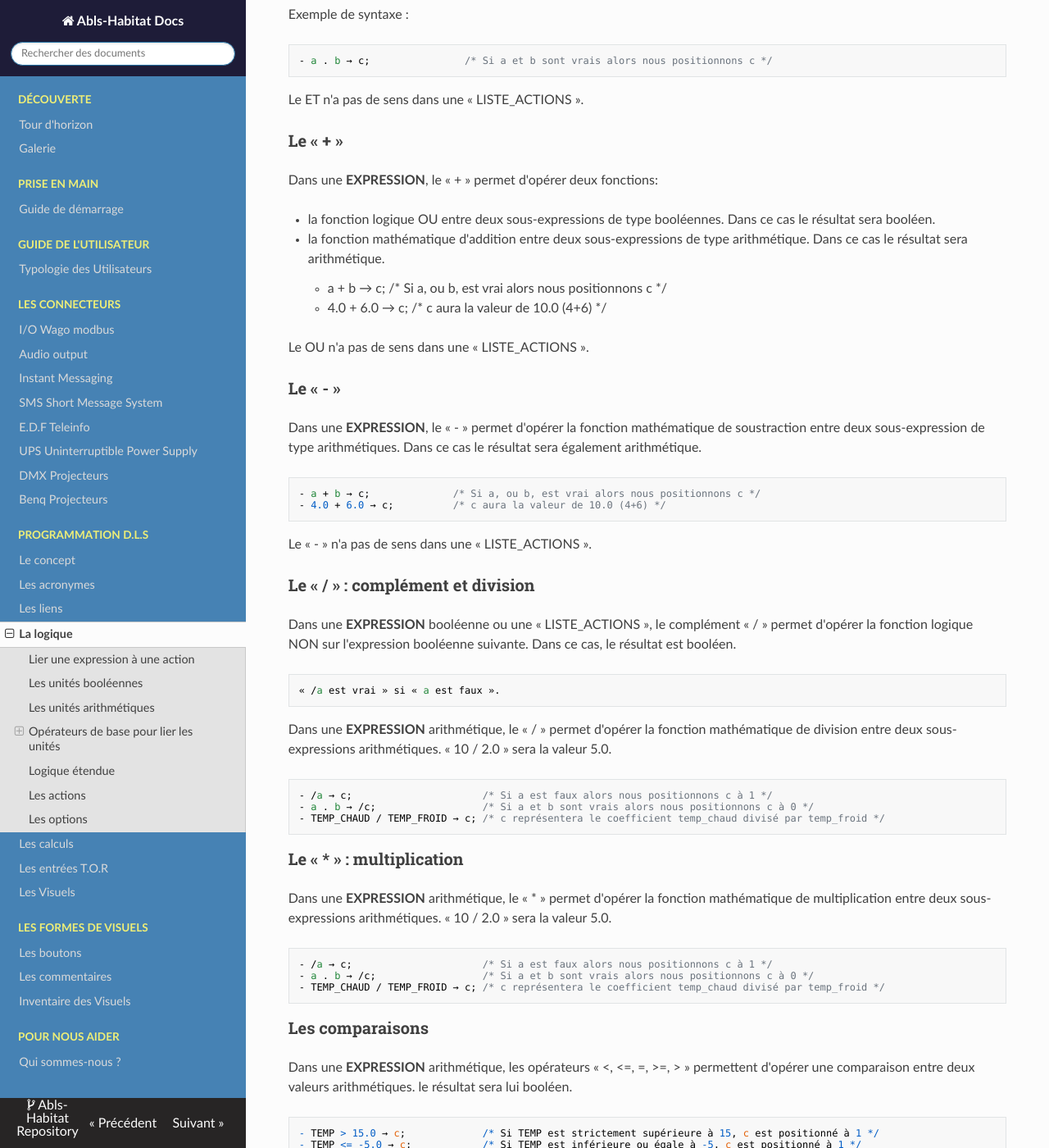
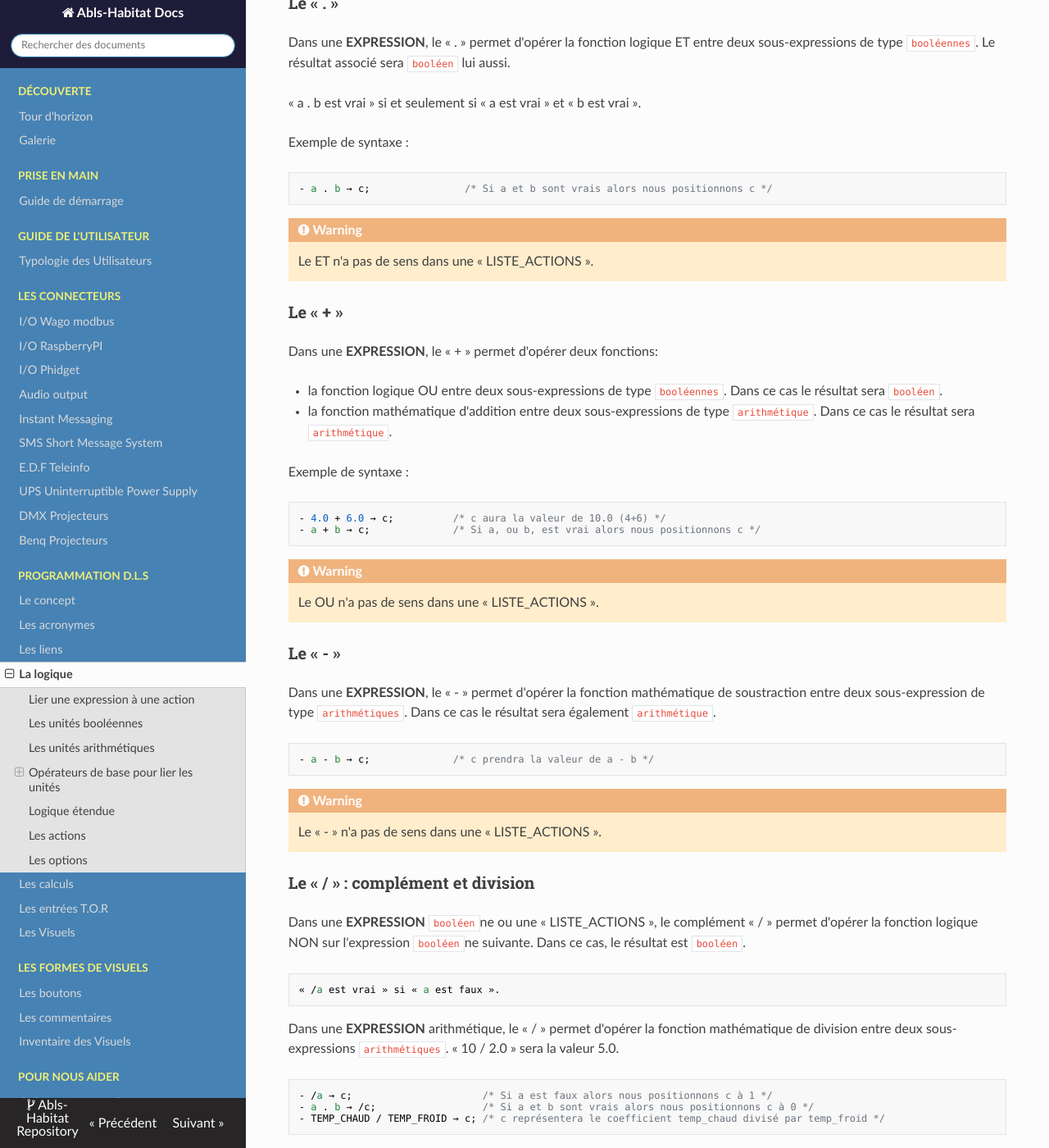
Before and after one commit to sebaru/abls-habitat-docs, an MkDocs documentation site: the page built from src/dls_logique.md, in a window 1280 px wide and 1400 px high, scrolled down 2035 px. Shown: the whole window at 82% size. Built offline with MkDocs 1.6.1, drawn with Linux system fonts in a browser that asks for light colours; nearby versions of some CDN libraries; some of the changed text lies outside the part shown.

```diff
--- a/mkdocs.yml
+++ b/mkdocs.yml
@@ -19,6 +19,8 @@ nav:
    - Typologie des Utilisateurs: users.md
  - Les connecteurs:
    - I/O Wago modbus: io_modbus.md
+   - I/O RaspberryPI: io_gpiod.md
+   - I/O Phidget: io_phidget.md
    - Audio output: io_audio.md
    - Instant Messaging: io_imsgs.md
    - SMS Short Message System: io_smsg.md
--- a/src/dls_logique.md
+++ b/src/dls_logique.md
@@ -12,8 +12,12 @@ Elle commence par un tiret « - », suivi d'une **EXPRESSION**, suivi par une fl
 ---
 ##Lier une expression à une action
 
-Une **EXPRESSION** est un ensemble d'unités [Booléennes](#les-unites-boolennes) ou [Arithmétiques](#les-unites-arithmetique)
+Une **EXPRESSION** est un ensemble d'unités [`Booléennes`](#les-unites-boolennes) ou [`Arithmétiques`](#les-unites-arithmetique)
 liées entre elles par des [opérateurs de base](#operateurs-de-base).
+
+!!! warning
+    Les operateurs ne peuvent être appliqués a des **EXPRESSION** de types différents. Par exemple, il n'est pas possible
+    d'ajouter un `booléen` à une valeur `arithmétique`.
 
 La « LISTE_ACTIONS » est une liste d'une ou plusieurs [actions](#actions), séparées par des virgules.
 
@@ -22,9 +26,9 @@ Voici un exemple de syntaxe :
     - PORTE:OUVERTE . ( /VERROU + TEMPO_BIPE ) → VISUEL_PORTE(mode="ouvert,couleur="red"); /* Un exemple */
 
 ---
-## Les unités booléennes
+## Les unités `booléennes`
 
-Les unités booléennes sont les suivantes:
+Les unités `booléennes` sont les suivantes:
 
 | Classe    | Représentation 	|	Exemple |	Description |
 |:---------:|:----------------|:--------|:----------- |
@@ -40,9 +44,9 @@ Les unités booléennes sont les suivantes:
 
 
 ---
-## Les unités arithmétiques
+## Les unités `arithmétiques`
 
-Les unités arithmétiques sont les suivantes:
+Les unités `arithmétiques` sont les suivantes:
 
 | Classe    | Représentation 	|	Exemple |	Description |
 |:---------:|:----------------|:--------|:----------- |
@@ -54,12 +58,13 @@ Les unités arithmétiques sont les suivantes:
 | | nombre a virgule | 22,3 | représente le nombre décimal 22,3 |
 | | nombre a virgule | -1.2 | représente le nombre décimal -1.2 |
 
+---
 ## Opérateurs de base pour lier les unités
 
 ###Le « . »
 
-Dans une **EXPRESSION**, le « . » permet d'opérer la fonction logique ET entre deux sous-expressions de type booléennes.
-Le résultat associé sera booléen lui aussi.
+Dans une **EXPRESSION**, le « . » permet d'opérer la fonction logique ET entre deux sous-expressions de type `booléennes`.
+Le résultat associé sera `booléen` lui aussi.
 
 « a . b est vrai » si et seulement si « a est vrai » et « b est vrai ».
 
@@ -67,38 +72,43 @@ Exemple de syntaxe :
 
     - a . b → c;                /* Si a et b sont vrais alors nous positionnons c */
 
-Le ET n'a pas de sens dans une « LISTE_ACTIONS ».
+!!! warning
+    Le ET n'a pas de sens dans une « LISTE_ACTIONS ».
 
 ### Le « + »
 
 Dans une **EXPRESSION**, le « + » permet d'opérer deux fonctions:
 
-* la fonction logique OU entre deux sous-expressions de type booléennes. Dans ce cas le résultat sera booléen.
-* la fonction mathématique d'addition entre deux sous-expressions de type arithmétique. Dans ce cas le résultat sera arithmétique.
+* la fonction logique OU entre deux sous-expressions de type `booléennes`. Dans ce cas le résultat sera `booléen`.
 
+* la fonction mathématique d'addition entre deux sous-expressions de type `arithmétique`. Dans ce cas le résultat sera `arithmétique`.
+
+Exemple de syntaxe :
+
+    - 4.0 + 6.0 → c;          /* c aura la valeur de 10.0 (4+6) */
     - a + b → c;              /* Si a, ou b, est vrai alors nous positionnons c */
-    - 4.0 + 6.0 → c;          /* c aura la valeur de 10.0 (4+6) */
 
-Le OU n'a pas de sens dans une « LISTE_ACTIONS ».
+!!! warning
+    Le OU n'a pas de sens dans une « LISTE_ACTIONS ».
 
 ### Le « - »
 
-Dans une **EXPRESSION**, le « - » permet d'opérer la fonction mathématique de soustraction entre deux sous-expression de type arithmétiques.
-Dans ce cas le résultat sera également arithmétique.
+Dans une **EXPRESSION**, le « - » permet d'opérer la fonction mathématique de soustraction entre deux sous-expression de type `arithmétiques`.
+Dans ce cas le résultat sera également `arithmétique`.
 
-    - a + b → c;              /* Si a, ou b, est vrai alors nous positionnons c */
-    - 4.0 + 6.0 → c;          /* c aura la valeur de 10.0 (4+6) */
+    - a - b → c;              /* c prendra la valeur de a - b */
 
-Le « - » n'a pas de sens dans une « LISTE_ACTIONS ».
+!!! warning
+    Le « - » n'a pas de sens dans une « LISTE_ACTIONS ».
 
 ### Le « / » : complément et division
 
-Dans une **EXPRESSION** booléenne ou une « LISTE_ACTIONS », le complément « / » permet d'opérer la fonction logique NON sur l'expression booléenne suivante.
-Dans ce cas, le résultat est booléen.
+Dans une **EXPRESSION** `booléen`ne ou une « LISTE_ACTIONS », le complément « / » permet d'opérer la fonction logique NON sur l'expression `booléen`ne suivante.
+Dans ce cas, le résultat est `booléen`.
 
     « /a est vrai » si « a est faux ».
 
-Dans une **EXPRESSION** arithmétique, le « / » permet d'opérer la fonction mathématique de division entre deux sous-expressions arithmétiques.
+Dans une **EXPRESSION** arithmétique, le « / » permet d'opérer la fonction mathématique de division entre deux sous-expressions `arithmétiques`.
 « 10 / 2.0 » sera la valeur 5.0.
 
     - /a → c;                      /* Si a est faux alors nous positionnons c à 1 */
@@ -107,7 +117,7 @@ Dans une **EXPRESSION** arithmétique, le « / » permet d'opérer la fonction m
 
 ### Le « * » : multiplication
 
-Dans une **EXPRESSION** arithmétique, le « * » permet d'opérer la fonction mathématique de multiplication entre deux sous-expressions arithmétiques.
+Dans une **EXPRESSION** arithmétique, le « * » permet d'opérer la fonction mathématique de multiplication entre deux sous-expressions `arithmétiques`.
 « 10 / 2.0 » sera la valeur 5.0.
 
     - /a → c;                      /* Si a est faux alors nous positionnons c à 1 */
@@ -116,8 +126,8 @@ Dans une **EXPRESSION** arithmétique, le « * » permet d'opérer la fonction m
 
 ### Les comparaisons
 
-Dans une **EXPRESSION** arithmétique, les opérateurs « <, <=, =, >=, > » permettent d'opérer une comparaison entre deux valeurs arithmétiques.
-le résultat sera lui booléen.
+Dans une **EXPRESSION** arithmétique, les opérateurs « <, <=, =, >=, > » permettent d'opérer une comparaison entre deux valeurs `arithmétiques`.
+le résultat sera lui `booléen`.
 
     - TEMP > 15.0 → c;             /* Si TEMP est strictement supérieure à 15, c est positionné à 1 */
     - TEMP <= -5.0 → c;            /* Si TEMP est inférieure ou égale à -5, c est positionné à 1 */
@@ -125,7 +135,7 @@ le résultat sera lui booléen.
 ### Les comparaisons horaire
 
 Dans une **EXPRESSION** arithmétique, le mot clef « _HEURE » peut s'utiliser dans une comparaison pour agir selon l'heure de la journée.
-le résultat sera lui booléen.
+le résultat sera lui `booléen`.
 
     - _HEURE = 07:00 → c;                              /* c est positioné à 1 à 7 heure du matin */
     - _HEURE >=09:00 . _HEURE <=18:00 -> HEURE_OUVREE; /* HEURE_OUVREE est vraie entre 09h et 18h */
```
Also changed, not shown: other parts of src/dls_logique.md (+2 -2 lines), src/dls.md (+4 -2 lines), src/dls_acronymes.md (+4 -3 lines), src/guide_demarrage.md (+6 -6 lines), src/img/ihm_install.png.
